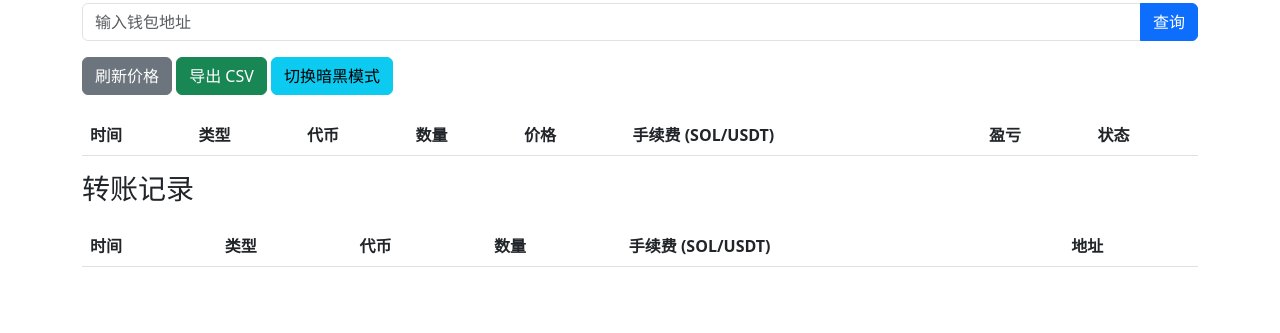
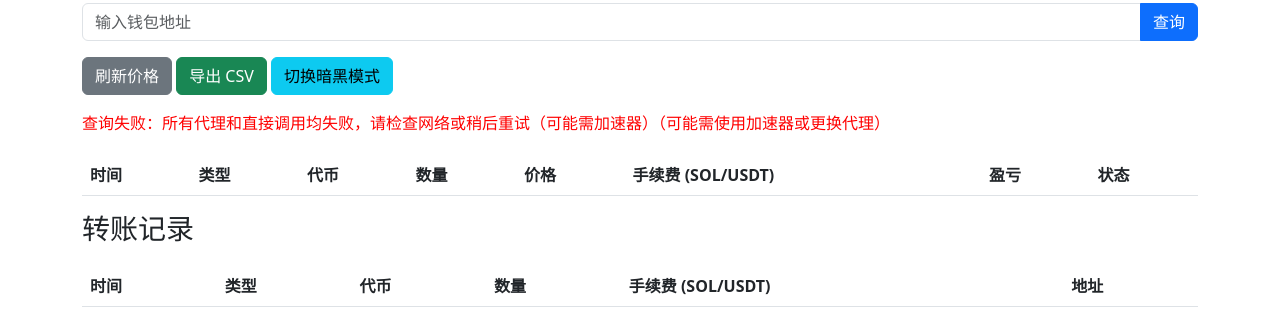
Before and after one commit to zhaogongyuanshuaidaocizhaocaijinbao/solana-tracker, a plain HTML site: page index.html in a window 1280 px wide. Both pictures are taken after a click on the button "查询". Shown: the part 69-402 px from the top of the page. Drawn offline with nearby package versions, Linux system fonts and the light colour scheme; no server answers.

Commit message:
Update index.html

```diff
--- a/index.html
+++ b/index.html
@@ -9,6 +9,7 @@
         body.dark-mode { background: #1A1A1A; color: #E0E0E0; }
         table { width: 100%; margin-top: 20px; }
         .loading { display: none; text-align: center; margin: 20px; }
+        .error { color: red; display: none; }
     </style>
 </head>
 <body>
@@ -23,6 +24,7 @@
         <button onclick="toggleDarkMode()" class="btn btn-info">切换暗黑模式</button>
         <div id="dashboard" class="mt-3"></div>
         <div id="loading" class="loading">加载中...</div>
+        <div id="error" class="error"></div>
         <table class="table">
             <thead>
                 <tr>
@@ -55,7 +57,32 @@
     </div>
     <script>
         let solPrice = 0;
-        const proxyUrl = "https://cors-anywhere.herokuapp.com/"; // 使用更稳定的 CORS 代理
+        const proxyUrls = [
+            "https://cors-proxy.htmldriven.com/?url=", // 优先使用此代理
+            "https://api.allorigins.win/raw?url=", // 备用
+            "https://cors-anywhere.herokuapp.com/" // 备用，可能需启用
+        ];
+
+        async function fetchWithProxy(url, options) {
+            for (const proxy of proxyUrls) {
+                try {
+                    const response = await fetch(proxy + encodeURIComponent(url), options);
+                    if (response.ok) return response;
+                    console.warn(`Proxy ${proxy} failed with status ${response.status}`);
+                } catch (error) {
+                    console.warn(`Proxy ${proxy} failed: ${error.message}`);
+                }
+            }
+            // 尝试直接调用（可能仍受 CORS 限制）
+            try {
+                const directResponse = await fetch(url, options);
+                if (directResponse.ok) return directResponse;
+                console.warn(`Direct call failed with status ${directResponse.status}`);
+            } catch (error) {
+                console.warn(`Direct call failed: ${error.message}`);
+            }
+            throw new Error("所有代理和直接调用均失败，请检查网络或稍后重试（可能需加速器）");
+        }
 
         async function fetchTransactions() {
             const wallet = document.getElementById("walletAddress").value || "6yzEqmWwjFgyqhrowGUfbDv3fD3Vh42B99oEPCZxjskf";
@@ -63,6 +90,7 @@
 
             try {
                 document.getElementById("loading").style.display = "block";
+                document.getElementById("error").style.display = "none";
                 document.getElementById("dashboard").innerHTML = "";
                 document.getElementById("transactions").innerHTML = "";
                 document.getElementById("transfers").innerHTML = "";
@@ -75,12 +103,12 @@
                     "method": "getSignaturesForAddress",
                     "params": [wallet, {"limit": 100}]
                 };
-                const sigResponse = await fetch(proxyUrl + solanaUrl, {
+                const sigResponse = await fetchWithProxy(solanaUrl, {
                     method: "POST",
                     headers: {"Content-Type": "application/json", "Origin": "https://zhaogongyuanshuaidaocizhaocaijinbao.github.io"},
                     body: JSON.stringify(payload)
                 });
-                if (!sigResponse.ok) throw new Error("Solana API 响应失败");
+                if (!sigResponse.ok) throw new Error(`Solana API 响应失败，状态码: ${sigResponse.status}`);
                 const signatures = (await sigResponse.json()).result;
 
                 // 获取 SOL 价格
@@ -107,7 +135,8 @@
                 renderData(data);
             } catch (error) {
                 console.error(error);
-                alert(`查询失败：${error.message}，请检查网络或稍后重试`);
+                document.getElementById("error").textContent = `查询失败：${error.message}（可能需使用加速器或更换代理）`;
+                document.getElementById("error").style.display = "block";
             } finally {
                 document.getElementById("loading").style.display = "none";
             }
@@ -121,18 +150,18 @@
                 "method": "getTransaction",
                 "params": [signature, {"encoding": "jsonParsed"}]
             };
-            const response = await fetch(proxyUrl + solanaUrl, {
+            const response = await fetchWithProxy(solanaUrl, {
                 method: "POST",
                 headers: {"Content-Type": "application/json", "Origin": "https://zhaogongyuanshuaidaocizhaocaijinbao.github.io"},
                 body: JSON.stringify(payload)
             });
-            if (!response.ok) throw new Error("交易详情获取失败");
+            if (!response.ok) throw new Error(`交易详情获取失败，状态码: ${response.status}`);
             return await response.json();
         }
 
         async function fetchSolPrice() {
             const response = await fetch("https://api.coingecko.com/api/v3/simple/price?ids=solana&vs_currencies=usdt");
-            if (!response.ok) throw new Error("价格获取失败");
+            if (!response.ok) throw new Error(`价格获取失败，状态码: ${response.status}`);
             return (await response.json()).solana.usdt;
         }
 
```
